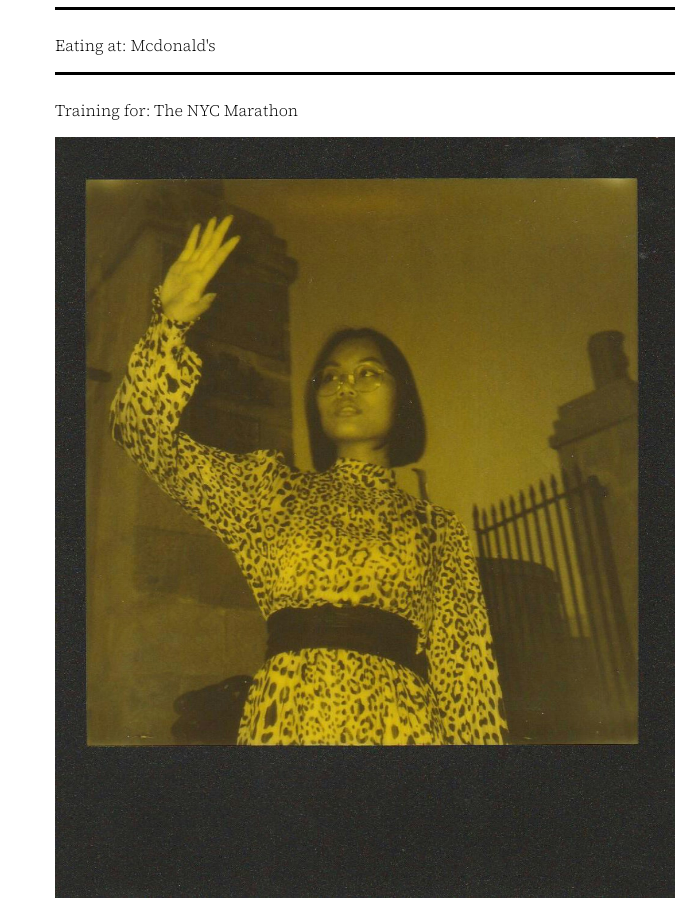
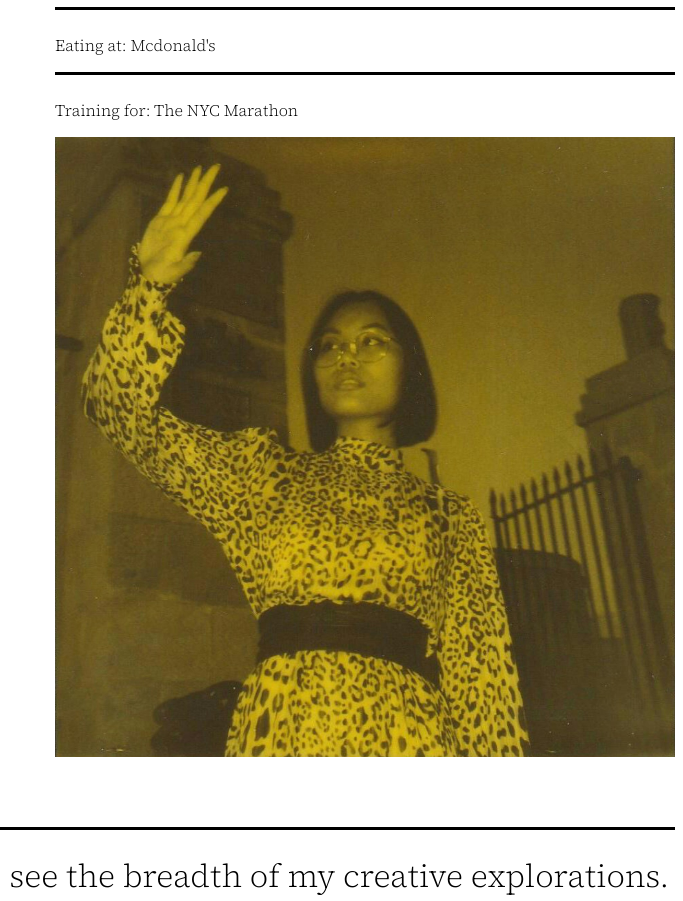
Before and after one commit to Marcobros1/web-personal-ejemplo, a plain HTML site: page about.html in a window 1280 px wide. Shown: the part 580-1481 px from the top of the page, without its empty margins (597-1280 px from the left). Drawn offline with Linux system fonts and the light colour scheme.

Commit message:
feat: add object-view-box zoom to profile images

```diff
--- a/about.html
+++ b/about.html
@@ -24,6 +24,14 @@
     <link rel="stylesheet" href="./styles.css" />
 
     <style>
+      /* =============================== */
+      /*         IMAGEN A EDITAR         */
+      /* =============================== */
+      .header__avatar {
+        aspect-ratio: 1 / 1; /* la foto de perfil se recorta en cuadrado */
+        object-fit: cover; /* se recorta por los lados en vez de deformarse */
+        object-view-box: inset(3% 6% 16% 5%);
+      }
       /* =============================== */
       /* TARJETAS — igual que en project */
       /* =============================== */
@@ -104,6 +112,7 @@
           <p class="line line--negro">Training for: The NYC Marathon</p>
           <div class="image-container">
             <img
+              class="header__avatar"
               src="./assets/pfp-1.jpg"
               alt="Imagen de experiencia 2"
               width="auto"
--- a/styles.css
+++ b/styles.css
@@ -48,7 +48,8 @@ header img {
 header > img {
   aspect-ratio: 1 / 1; /* la foto de perfil se recorta en cuadrado */
   object-fit: cover; /* se recorta por los lados en vez de deformarse */
-  border-radius: 12px; /* esquinas redondeadas */
+  object-view-box: inset(15% 8% 50% 20%);
+  border-radius: 50%; /* esquinas redondeadas */
 }
 
 .header__links {
```
